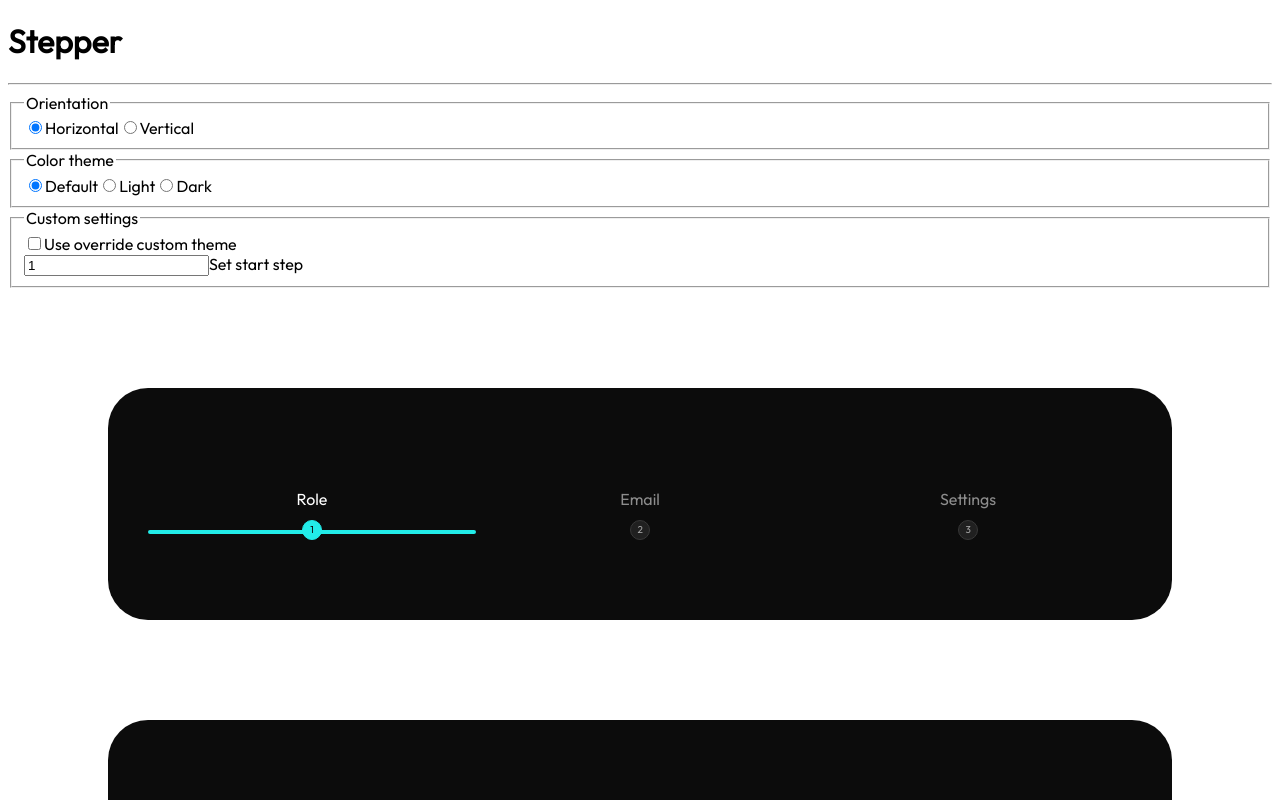
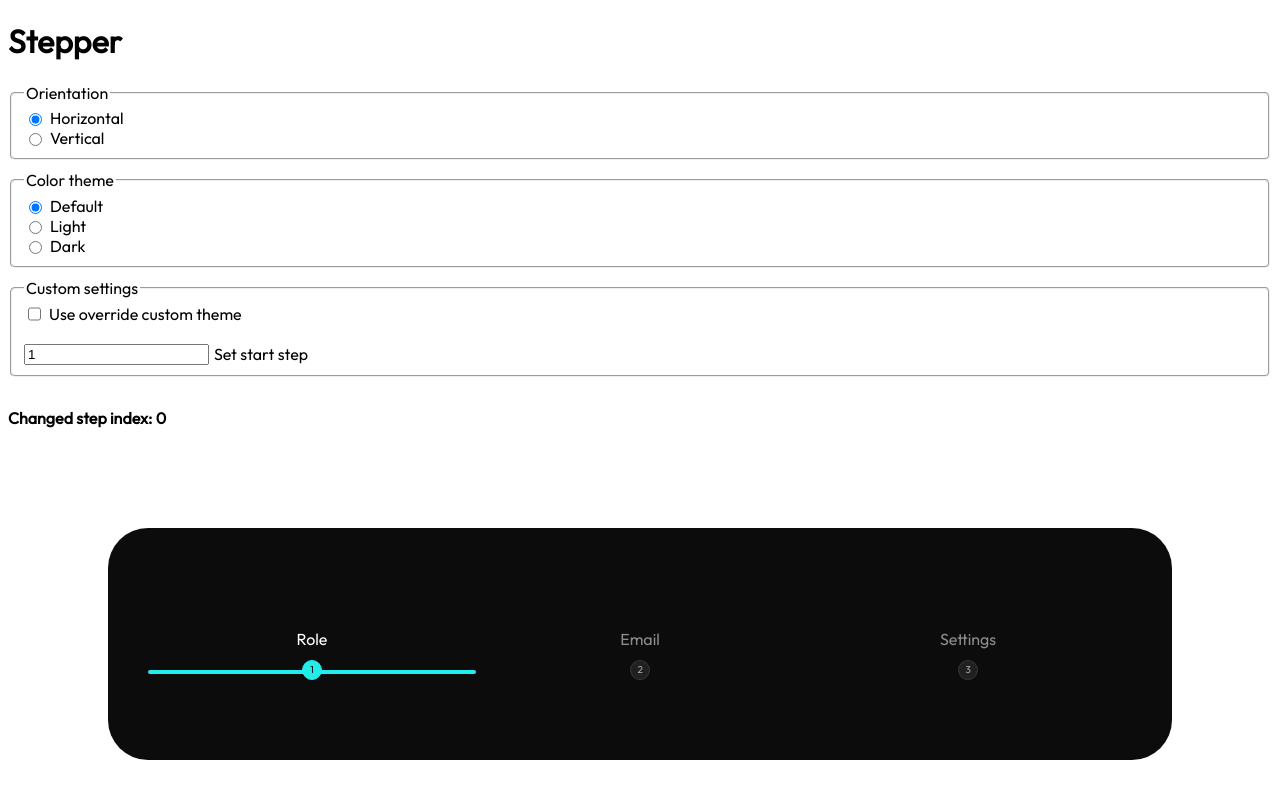
Before and after one commit to oliynykroman/steppertest, an Angular app: page / in a window 1280 px wide. Shown: the top 800 px of the page. Built offline with nearby package versions, Linux system fonts and the light colour scheme.

Commit message:
Added base styling for form

```diff
--- a/src/app/app.component.html
+++ b/src/app/app.component.html
@@ -1,7 +1,5 @@
 <h1>Stepper</h1>
-<hr>
 <ng-container *ngIf="steps$ | async as steps">
-
   <ng-container *ngIf="form">
     <form [formGroup]="form">
       <fieldset>
@@ -11,7 +9,6 @@
           <span>{{ orientation.title }}</span>
         </label>
       </fieldset>
-
       <fieldset>
         <legend>Color theme</legend>
         <label *ngFor="let color of colorFields">
@@ -19,7 +16,6 @@
           <span>{{ color.title }}</span>
         </label>
       </fieldset>
-
       <fieldset>
         <legend>Custom settings</legend>
         <label>
@@ -31,9 +27,9 @@
           <span>Set start step</span>
         </label>
       </fieldset>
-
     </form>
   </ng-container>
+  <h4>Changed step index: {{ currentStep }}</h4>
   <div class="stepper-holder">
     <app-stepper
       [ngClass]="{'theme-custom': customColor}"
@@ -79,5 +75,3 @@
     </app-stepper>
   </div>
 </ng-container>
-
-<h4>Changed step index: {{ currentStep }}</h4>
--- a/src/app/app.component.scss
+++ b/src/app/app.component.scss
@@ -1,10 +1,16 @@
+
 .stepper-holder {
   background: var(--dark);
-  margin: 100px;
-  padding: 100px 40px 50px 40px;
-  border-radius: 40px;
+  margin: 15px;
+  padding: 15px;
+  border-radius: 15px;
   max-width: 100%;
   overflow-x: auto;
+  @media screen and (min-width:768px ) {
+    margin: 100px;
+    padding: 100px 40px 50px 40px;
+    border-radius: 40px;
+  }
 }
 
 .theme-custom{
@@ -16,3 +22,18 @@
     --background: skyblue;
     --borerColor: orange;
 }
+
+form{
+  display: flex;
+  flex-direction: column;
+  fieldset{
+    margin-bottom: 10px;
+    border-radius: 5px;
+  }
+  label{
+    display: flex;
+    flex-direction: row;
+    margin-right: 10px;
+    gap: 5px;
+  }
+}
--- a/src/app/components/stepper/stepper.component.scss
+++ b/src/app/components/stepper/stepper.component.scss
@@ -24,13 +24,13 @@
 }
 
 .light {
-  --labelColor: red;
+  --labelColor: skyblue;
   --labelColorActive: green;
   --activeColor: yellow;
-  --stepNumberColor: violet;
-  --stepNumberColorActive: blue;
-  --background: skyblue;
-  --borerColor: orange;
+  --stepNumberColor: white;
+  --stepNumberColorActive: black;
+  --background: blue;
+  --borerColor: white;
 }
 
 .horizontal {
@@ -69,6 +69,12 @@
         width: 100%;
         transition: transform .3s cubic-bezier(.32, .28, .38, .95);
         transform: translate3d(calc(var(--step) * 100%), 0, 0);
+      }
+    }
+
+    &.prev {
+      &:after {
+        border-radius: 0 37px 37px 0;
       }
     }
 
@@ -120,6 +126,12 @@
     &-label {
       margin-left: 10px;
     }
+
+    &.prev {
+      &:after {
+        border-radius: 0 0 37px 37px;
+      }
+    }
   }
 }
 
@@ -132,6 +144,7 @@
   position: relative;
   transition: color .5s ease-out;
   cursor: pointer;
+  color: var(--labelColor);
 
   &:first-child {
     &:before, &:after {
@@ -213,12 +226,6 @@
         transition: opacity .3s ease-out;
       }
     }
-
-    &:first-child {
-      &:after {
-        border-radius: 0 37px 37px 0;
-      }
-    }
   }
 
   &.isActive {
```
